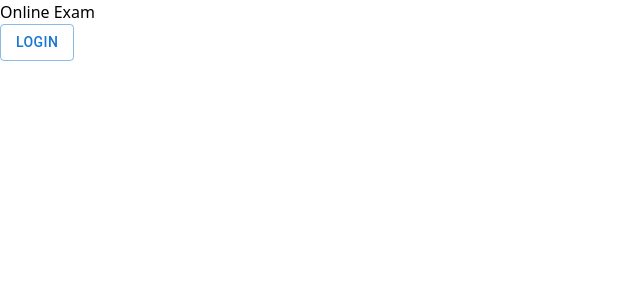
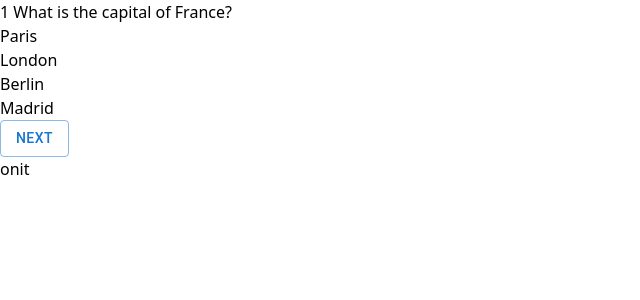
Before and after one commit to naol728/online-student-exam, a React (Vite) app: page / in a window 1280 px wide. Shown: the top 300 px of the page, without its empty margins (0-640 px from the left). Built offline with nearby package versions, Linux system fonts and the light colour scheme.

Commit message:
adding questions Ui using some sort of state managment

```diff
--- a/src/App.jsx
+++ b/src/App.jsx
@@ -1,9 +1,8 @@
-import InputField from "./components/Inputfild";
-import Navbar from "./components/Navbar";
+import Quetions from "./components/Quetions";
 function App() {
   return (
     <>
-      <Navbar />
+      <Quetions />
     </>
   );
 }
--- a/src/components/Quetions.jsx
+++ b/src/components/Quetions.jsx
@@ -1,9 +1,91 @@
-import React from 'react'
+import React, { useState } from "react";
+import Buttons from "./Button";
 
-export default function Quetions() {
+export default function Questions() {
+  const questions = [
+    {
+      id: 1,
+      question: "What is the capital of France?",
+      options: ["Paris", "London", "Berlin", "Madrid"],
+      correctAnswer: 0,
+    },
+    {
+      id: 2,
+      question: "What is 2 + 2?",
+      options: ["3", "4", "5", "6"],
+      correctAnswer: 1,
+    },
+    {
+      id: 3,
+      question: "What is the largest planet in our solar system?",
+      options: ["Earth", "Jupiter", "Saturn", "Mars"],
+      correctAnswer: 1,
+    },
+    {
+      id: 4,
+      question: "Which ocean is the largest?",
+      options: ["Atlantic", "Indian", "Arctic", "Pacific"],
+      correctAnswer: 3,
+    },
+    {
+      id: 5,
+      question: "What is the boiling point of water?",
+      options: ["90°C", "100°C", "110°C", "120°C"],
+      correctAnswer: 1,
+    },
+  ];
+
+  const [currentQuestion, setCurrentQuestion] = useState(0);
+  const [selectedOption, setSelectedOption] = useState(null);
+  const [userAnswers, setUserAnswers] = useState([]);
+
+  const handleNext = () => {
+    if (currentQuestion < questions.length - 1) {
+      setCurrentQuestion(currentQuestion + 1);
+      setSelectedOption(null); // Reset selected option for next question
+    }
+  };
+
+  const handleOptionClick = (option) => {
+    setSelectedOption(option);
+    setUserAnswers(() => [...userAnswers, option]);
+  };
+
   return (
-    <div>
+    <div className="flex items-center justify-center">
+      <div className="w-[500px] max-w-md p-6 bg-white rounded-lg  h-[100vh]">
+        <p className="mt-4 text-gray-700">
+          {currentQuestion + 1} {questions[currentQuestion].question}
+        </p>
 
+        <div className="mt-4 space-y-2">
+          {questions[currentQuestion].options.map((option, index) => (
+            <div
+              key={index}
+              onClick={() => handleOptionClick(option)}
+              className={`w-full px-4 py-2 text-left rounded-md ${
+                selectedOption === option
+                  ? "bg-green-300 text-white" // Highlight selected option
+                  : "bg-gray-200 text-gray-700 hover:bg-gray-300"
+              }`}
+            >
+              {option}
+            </div>
+          ))}
+        </div>
+
+        <div className="flex justify-end mt-6" onClick={handleNext}>
+          <Buttons
+            disabled={currentQuestion === questions.length - 1}
+            type={"outlined"}
+          >
+            {currentQuestion < questions.length - 1 ? `NEXT` : `FINISH`}
+          </Buttons>
+        </div>
+        <ul>
+          {currentQuestion < questions.length - 1 ? `onit ` : `${userAnswers}`}
+        </ul>
+      </div>
     </div>
-  )
+  );
 }
```
Also changed, not shown: src/components/Button.jsx (+2 -6 lines).
